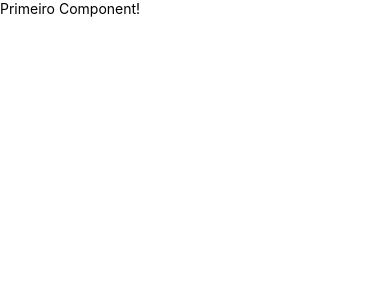
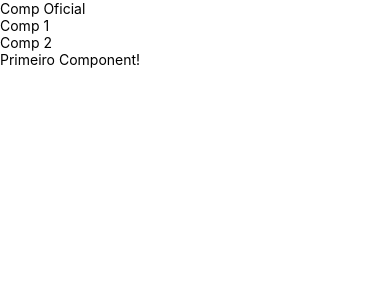
Before and after one commit to leohenriq/AprendizadoReactNative, a React Native app in the folder Exercicios/: screen / in a window 390 px wide. Shown: the top 300 px of the page. Built offline with nearby package versions, Linux system fonts and the light colour scheme.

Commit message:
multiplos exports

```diff
--- a/Exercicios/src/App.js
+++ b/Exercicios/src/App.js
@@ -1,10 +1,14 @@
 import React from 'react';
-import {Text, View} from 'react-native';
+import {View} from 'react-native';
 
 import Primeiro from './components/Primeiro';
+import CompPadrao, {Comp1, Comp2} from './components/Multi';
 
 export default () => (
   <View>
+    <CompPadrao />
+    <Comp1 />
+    <Comp2 />
     <Primeiro />
   </View>
 );
--- /dev/null
+++ b/Exercicios/src/components/Multi.js
@@ -0,0 +1,14 @@
+import React from 'react';
+import {Text} from 'react-native';
+
+export default function Comp() {
+  return <Text>Comp Oficial</Text>;
+}
+
+export function Comp1() {
+  return <Text>Comp 1</Text>;
+}
+
+export function Comp2() {
+  return <Text>Comp 2</Text>;
+}
```
